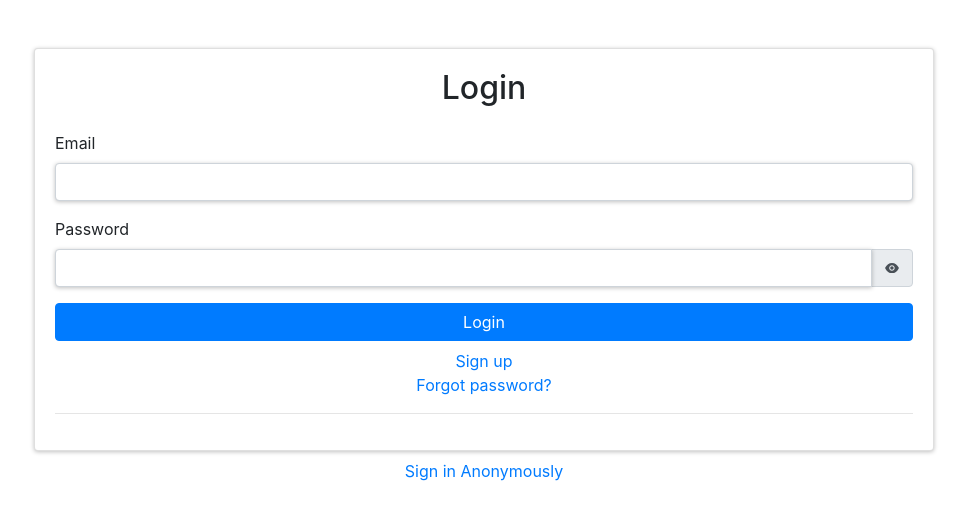
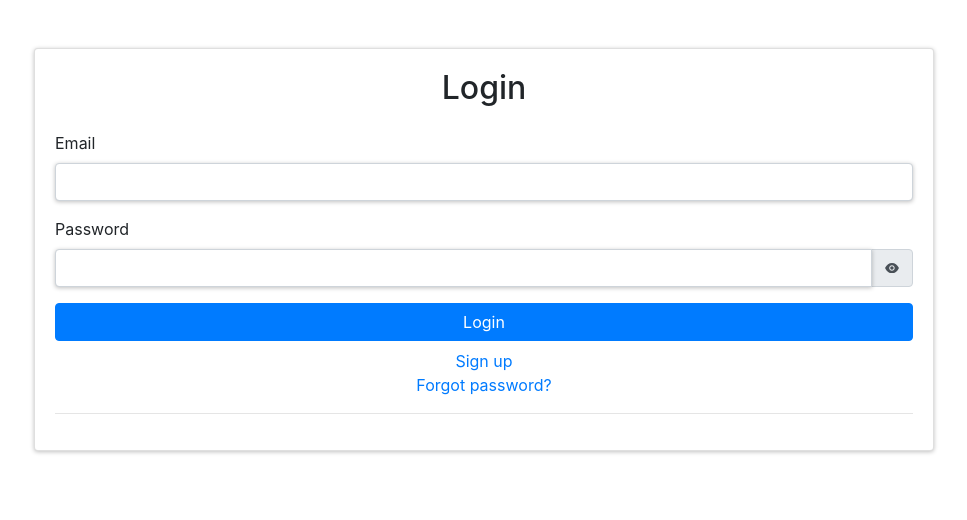
Before and after one commit to angganurf/og-shortlink, a Next.js app: page /login in a window 1280 px wide. Shown: the top 520 px of the page, without its empty margins (156-1123 px from the left). Built offline with nearby package versions, Linux system fonts and the light colour scheme; no server answers.

Commit message:
Update login.tsx

```diff
--- a/pages/login.tsx
+++ b/pages/login.tsx
@@ -151,14 +151,14 @@ const Login = () => {
               </Card>
             </Col>
           </Row>
-          <div className="w-100 text-center mt-2">
+{/*           <div className="w-100 text-center mt-2">
             <p
               onClick={handleAnonymousLogin}
               className={loading ? "link-disabled" : "link"}
             >
               Sign in Anonymously
             </p>
-          </div>
+          </div> */}
         </div>
       </Container>
     </>
```
